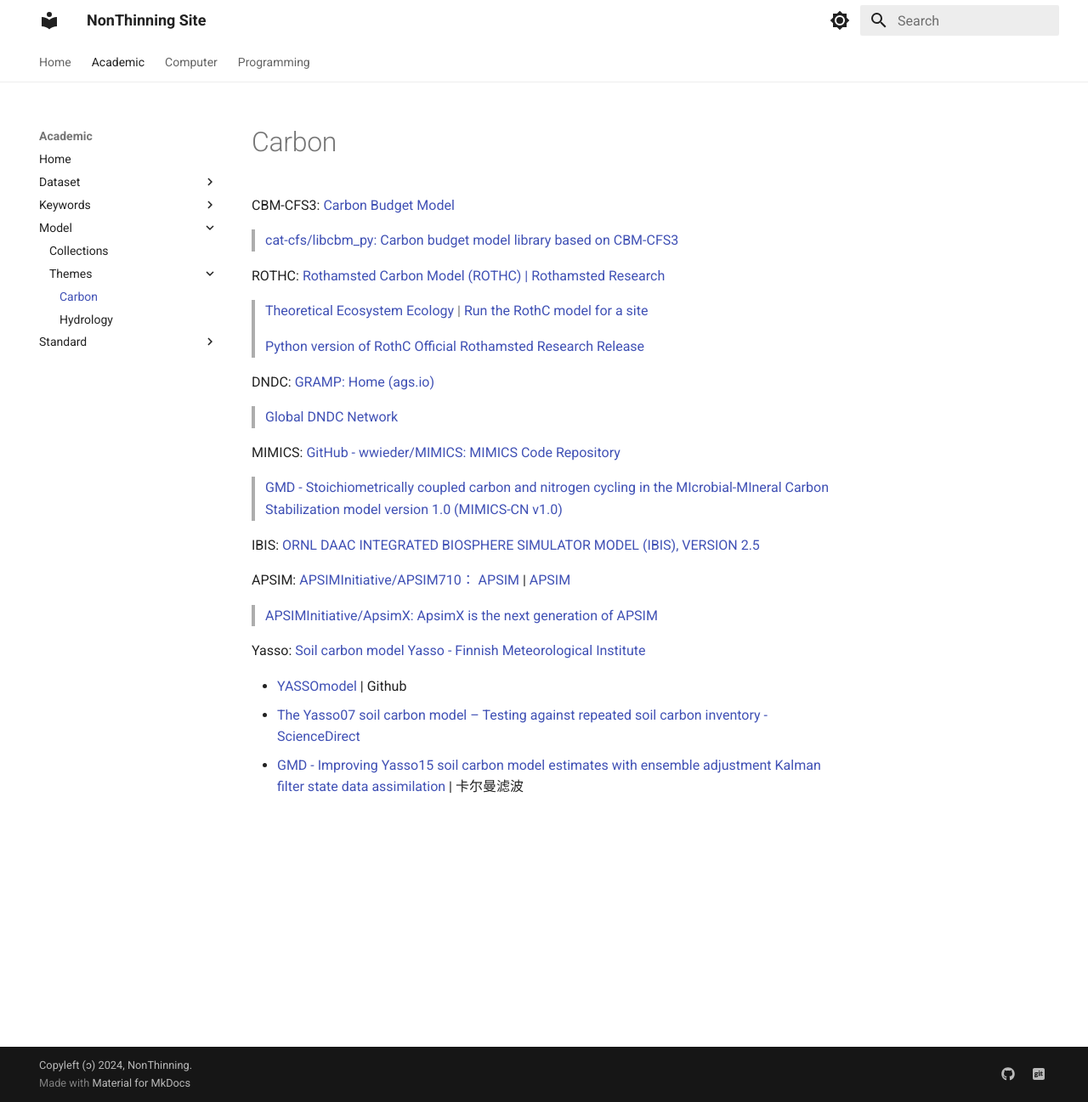
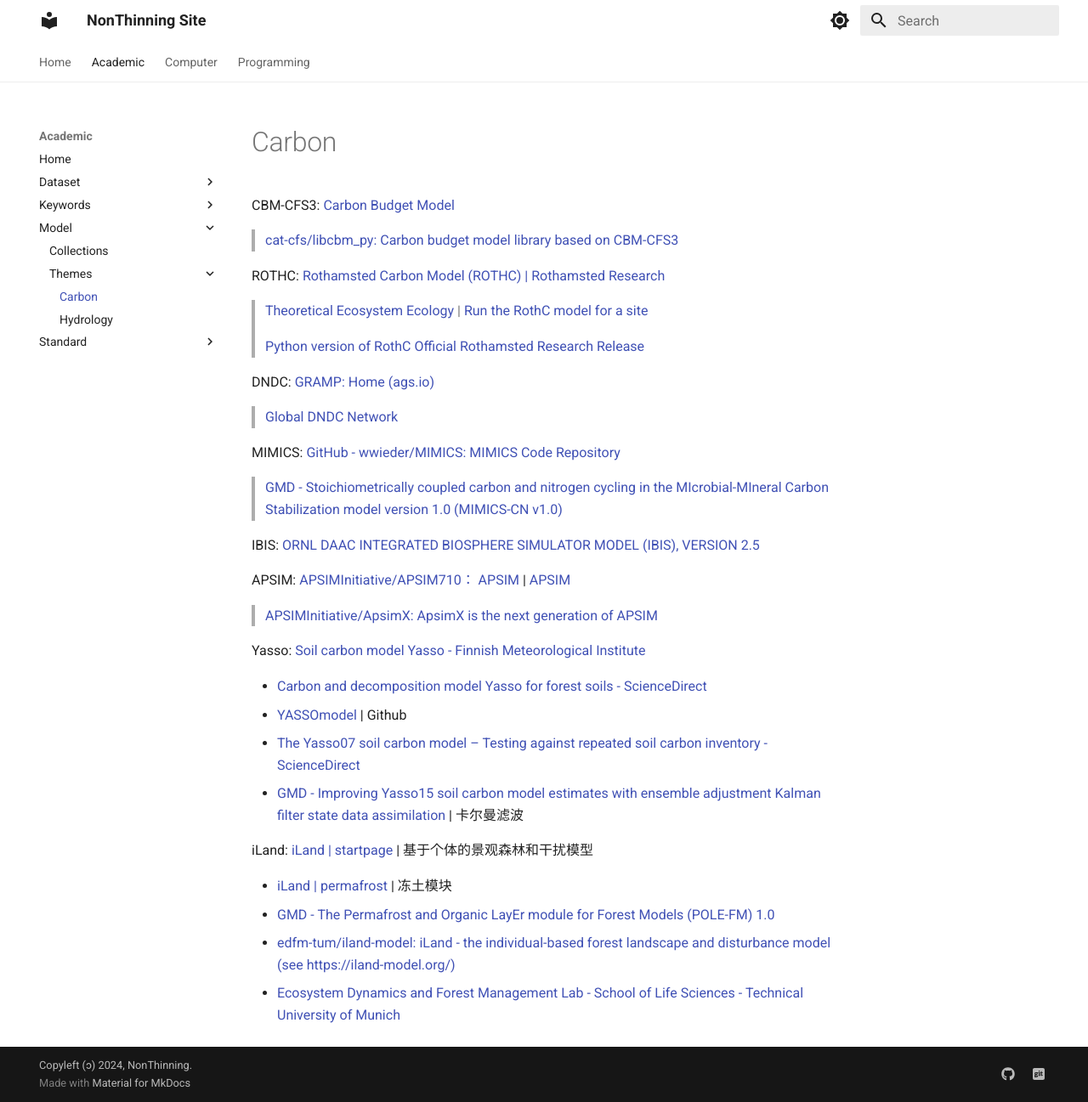
Before and after one commit to NonThinning/NonThinning.github.io, an MkDocs documentation site: the page built from docs/Academic/Model/Themes/Carbon.md, in a window 1280 px wide and 1297 px high. Shown: the whole window at 85% size. Built offline with MkDocs 1.6.1 and Material for MkDocs 9.7.7, drawn with Linux system fonts in a browser that asks for light colours.

Commit message:
docs update

```diff
--- a/docs/Academic/Model/Themes/Carbon.md
+++ b/docs/Academic/Model/Themes/Carbon.md
@@ -25,6 +25,14 @@
 
 Yasso: [Soil carbon model Yasso - Finnish Meteorological Institute](https://en.ilmatieteenlaitos.fi/yasso)
 
+- [Carbon and decomposition model Yasso for forest soils - ScienceDirect](https://www.sciencedirect.com/science/article/pii/S0304380005002012)
 - [YASSOmodel](https://github.com/YASSOmodel) | Github
 - [The Yasso07 soil carbon model – Testing against repeated soil carbon inventory - ScienceDirect](https://www.sciencedirect.com/science/article/pii/S0378112712005257)
 - [GMD - Improving Yasso15 soil carbon model estimates with ensemble adjustment Kalman filter state data assimilation](https://gmd.copernicus.org/articles/13/5959/2020/) | 卡尔曼滤波
+
+iLand: [iLand | startpage](https://iland-model.org/startpage) | 基于个体的景观森林和干扰模型
+
+- [iLand | permafrost](https://iland-model.org/permafrost) | 冻土模块
+- [GMD - The Permafrost and Organic LayEr module for Forest Models (POLE-FM) 1.0](https://gmd.copernicus.org/articles/16/2011/2023/)
+- [edfm-tum/iland-model: iLand - the individual-based forest landscape and disturbance model (see https://iland-model.org/)](https://github.com/edfm-tum/iland-model)
+- [Ecosystem Dynamics and Forest Management Lab - School of Life Sciences - Technical University of Munich](https://github.com/edfm-tum)
```
Also changed, not shown: docs/Academic/Dataset/Themes/Soil.md (+2 -0 lines), docs/Academic/Keywords/Soil Carbon/Method/MAOM.md (+5 -1 lines), docs/Academic/Keywords/Soil Carbon/Method/SOC.md (added, +5 -0 lines), docs/Academic/index.md (+2 -0 lines).
